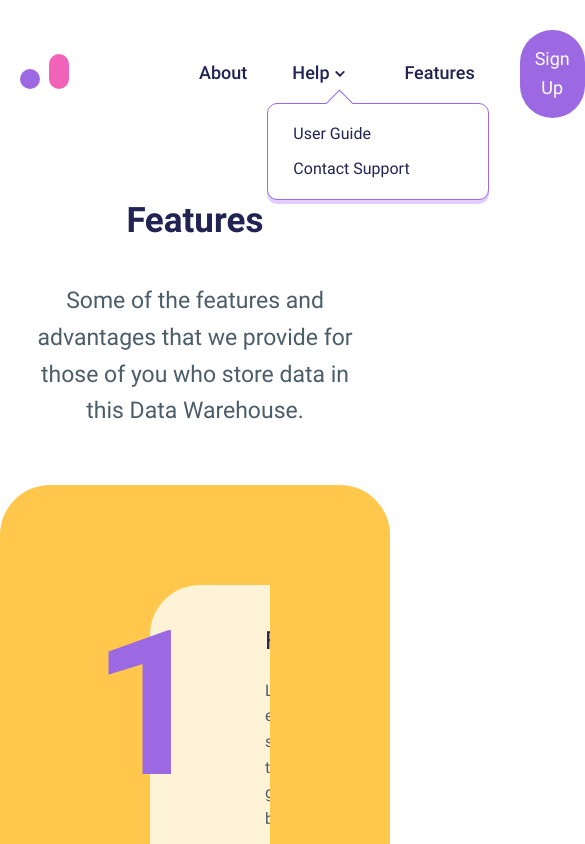
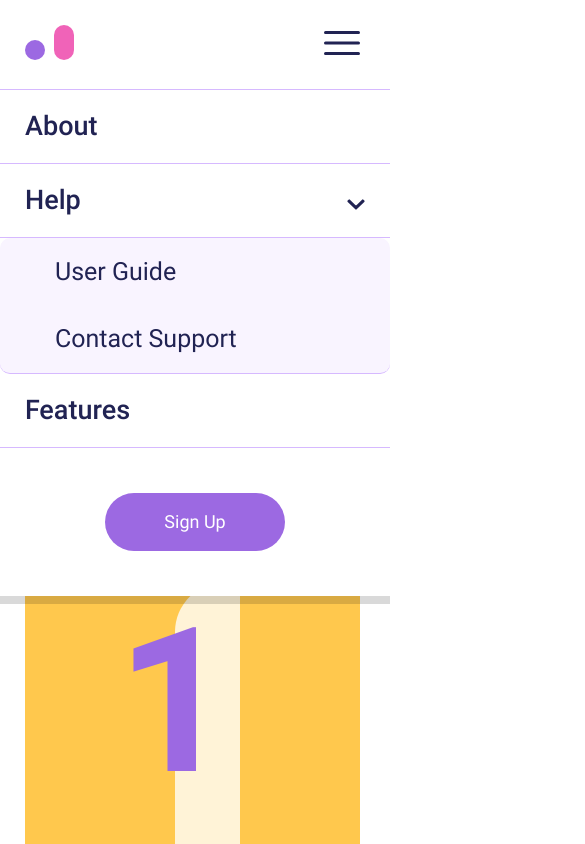
Before and after one commit to lenaryan/colored-blocks, a Vue app: page / in a window 390 px wide. Shown: the top 844 px of the page, 585 px wide, since content can reach past the window. Built offline with nearby package versions, Linux system fonts and the light colour scheme.

Commit message:
adaptive styles for header

```diff
--- a/src/components/Header.vue
+++ b/src/components/Header.vue
@@ -7,9 +7,10 @@
                     <img src="@/images/logo-top.png" alt="Logo">
                 </picture>
             </a>
-            <TopMenu />
-            <SignUp content="Sign Up" classes="sign-up sign-up--purple sign-up--big" btn-type="button" />
-
+            <div class="mobile-wrap header__mobile-wrap">
+                <TopMenu />
+                <SignUp content="Sign Up" classes="sign-up sign-up--purple sign-up--big" btn-type="button" />
+            </div>
             <button class="burger header__burger header__menu-btn">
                 <picture>
                     <source srcset="@/images/menu-burger.svg">
--- a/src/components/TopMenu.vue
+++ b/src/components/TopMenu.vue
@@ -8,11 +8,20 @@
                 <a href="#" class="menu-top__link menu-top__link--sub">Help
                     <picture>
                         <source srcset="@/images/arrow-small-down.svg">
-                        <img src="@/images/arrow-small-down.png" alt="Submenu" class="menu-top__submenu-icon">
+                        <img src="@/images/arrow-small-down.png" alt="Submenu" class="menu-top__submenu-icon menu-top__submenu-icon--desk">
                     </picture>
                     <picture>
                         <source srcset="@/images/arrow-small-up.svg">
-                        <img src="@/images/arrow-small-up.png" alt="Submenu" class="menu-top__submenu-icon menu-top__submenu-icon--hidden">
+                        <img src="@/images/arrow-small-up.png" alt="Submenu" class="menu-top__submenu-icon menu-top__submenu-icon--desk menu-top__submenu-icon--hidden">
+                    </picture>
+
+                    <picture>
+                        <source srcset="@/images/arrow-up.svg">
+                        <img src="@/images/arrow-up.png" alt="Submenu" class="menu-top__submenu-icon menu-top__submenu-icon--mob">
+                    </picture>
+                    <picture>
+                        <source srcset="@/images/arrow-open.svg">
+                        <img src="@/images/arrow-open.png" alt="Submenu" class="menu-top__submenu-icon menu-top__submenu-icon--mob menu-top__submenu-icon--hidden">
                     </picture>
                 </a>
                 <ul class="submenu menu-top__submenu">
--- a/src/styles/adaptive.scss
+++ b/src/styles/adaptive.scss
@@ -9,6 +9,104 @@
 }
 
 @media (max-width: 992px) {
+    .wrapper {
+        width: 100%;
+        box-sizing: border-box;
+        padding-left: 30px;
+        padding-right: 30px;
+    }
+
+    .header {
+        &__wrapper {
+            position: relative;
+            justify-content: space-between;
+            padding-top: 25px;
+            padding-bottom: 25px;
+        }
+
+        &__mobile-wrap {
+            position: absolute;
+            top: 100%;
+            left: 0;
+            right: 0;
+            z-index: 10;
+        }
+
+        &__nav {
+            width: 100%;
+            flex: unset;
+            padding-bottom: 45px;
+            border-top: 1px solid #D6B9FF
+        }
+    }
+
+    .mobile-wrap {
+        background-color: white;
+        box-shadow: 0 8px 0 rgba(0, 0, 0, 0.15);
+        flex-direction: column;
+        padding-bottom: 45px;
+    }
+
+    .burger {
+        display: block;
+    }
+
+    .menu-top {
+        flex-direction: column;
+        align-items: initial;
+
+        &__item {
+            margin-right: 0;
+        }
+
+        &__link {
+            border-bottom: 1px solid #D6B9FF;
+            font-size: 27px;
+            line-height: 2.7;
+            padding: 0 30px;
+        }
+
+        &__submenu-icon {
+            &--desk {
+                display: none;
+            }
+
+            &--mob {
+                display: block;
+                position: absolute;
+                right: 30px;
+                margin-left: 0;
+                top: 35px;
+            }
+
+            &--hidden {
+                display: none;
+            }
+        }
+    }
+
+    .submenu {
+        border: none;
+        background-color: #F9F4FF;
+        box-shadow: none;
+        min-width: unset;
+        position: initial;
+        margin: 0;
+        padding: 0;
+        border-bottom: 1px solid #D6B9FF;
+
+        &__link {
+            font-size: 25px;
+            line-height: 2.7;
+            padding: 0 60px;
+            display: block;
+        }
+    }
+
+    .submenu:before {
+        display: none;
+    }
+
     .main {
         margin-top: 75px;
     }
@@ -31,24 +129,31 @@
     }
 }
 
-@media (max-width: 750px) {
+@media (max-width: 768px) {
     .wrapper {
-        width: 100%;
-        box-sizing: border-box;
+        padding-left: 25px;
+        padding-top: 25px;
     }
 
-    .header__wrapper,
-    h1,
-    .main-text {
-        padding-left: 20px;
-        padding-right: 20px;
+    .menu-top {
+        &__link {
+            padding: 0 25px;
+        }
+
+        &__submenu-icon--mob {
+            right: 25px;
+        }
     }
 
+    .submenu__link {
+        padding: 0 25px 0 55px;
+    }
+}
+
+@media (max-width: 750px) {
     .footer {
         &__wrapper {
             flex-wrap: wrap;
-            padding-left: 20px;
-            padding-right: 20px;
             justify-content: space-around;
             align-items: center;
         }
--- a/src/styles/styles.scss
+++ b/src/styles/styles.scss
@@ -83,6 +83,12 @@ h1 {
     }
 }
 
+.mobile-wrap {
+    display: flex;
+    align-items: center;
+    flex: 1;
+}
+
 .menu-top {
     display: flex;
     align-items: center;
@@ -123,7 +129,11 @@ h1 {
         margin-left: 5px;
 
         &--hidden {
-            opacity: 0;
+            display: none;
+        }
+
+        &--mob {
+            display: none;
         }
     }
 }
```
